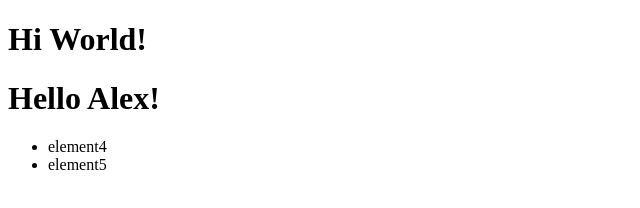
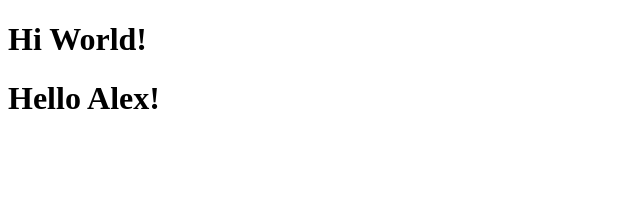
Before and after one commit to Risgant/GitFlow, a plain HTML site: page index.html in a window 1280 px wide. Shown: the whole page, without its empty margins (0-640 px from the left). Drawn offline with Linux system fonts and the light colour scheme.

Commit message:
First change
Second change


Third change

```diff
--- a/index.html
+++ b/index.html
@@ -7,9 +7,5 @@
 <body>
     <h1>Hi World!</h1>
     <h1>Hello Alex!</h1>
-    <ul>
-        <li>element4</li>
-        <li>element5</li>
-    </ul>
 </body>
 </html>
```
